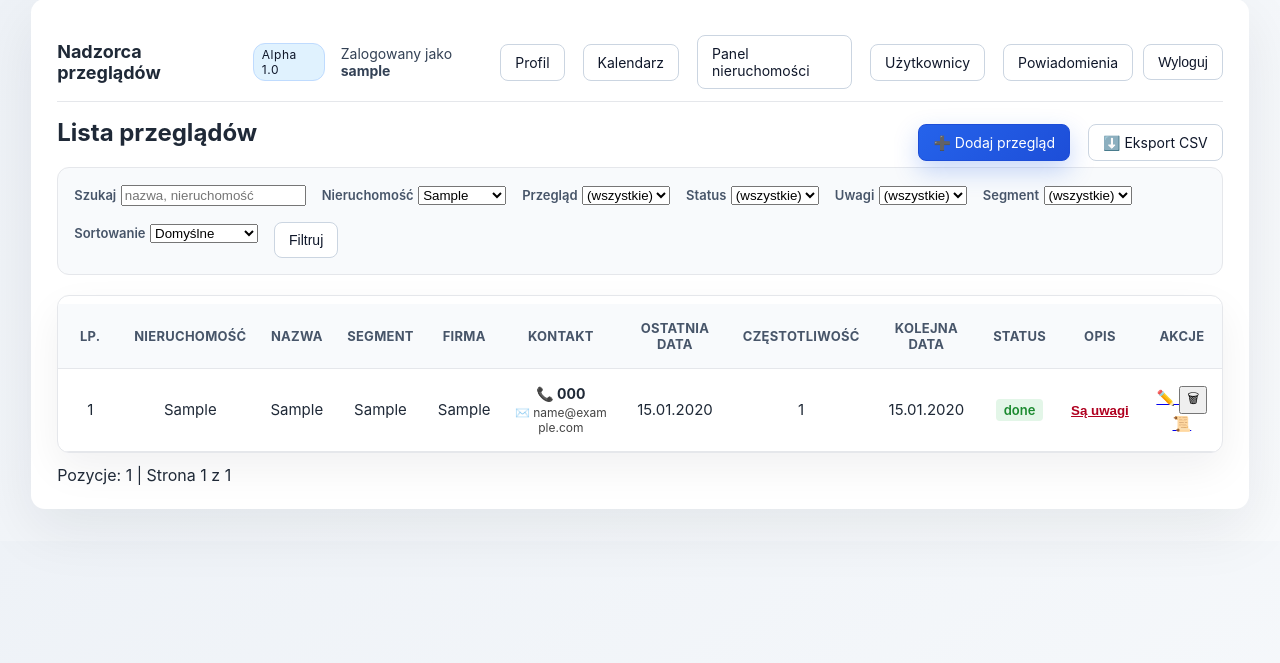
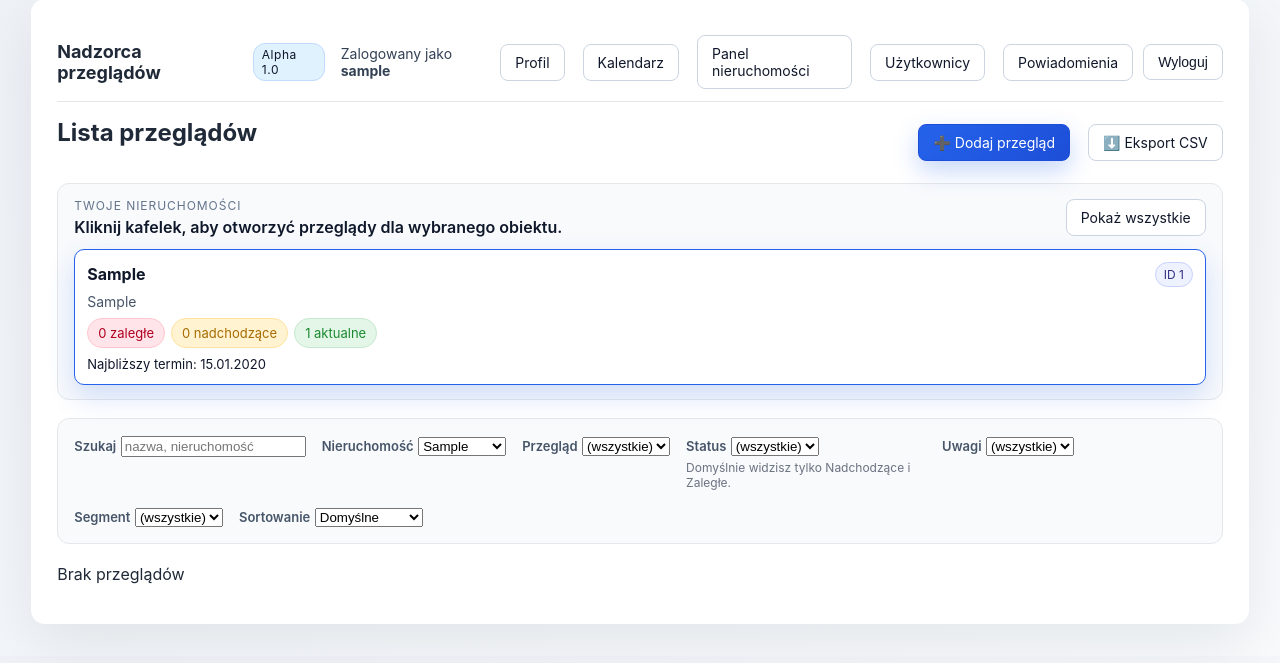
Before and after one commit to KamilWyjadlowski/przeglady_nadzorca, a Flask app: a page that uses templates/index.html in a window 1280 px wide. Shown: the part 21-684 px from the top of the page. Run offline with Flask 3, Linux system fonts and the light colour scheme; the visitor is signed in with stand-in values (Sample User, id 1); tables that the repository leaves empty hold one stand-in row (values such as "Sample post"); parts of the project's set-up code (start-up, migrations or seed data) failed here and were passed over.

Commit message:
zobaczymy

```diff
--- a/app.py
+++ b/app.py
@@ -682,6 +682,8 @@
     f_n = args.get("nieruchomosc", "").strip()
     f_name = args.get("nazwa", "").strip()
     f_status = args.get("status", "").strip()
+    status_param_present = "status" in args
+    default_statuses = {"Zaległy", "Nadchodzące"}
     f_uwagi = args.get("uwagi", "").strip()
     f_segment = args.get("segment", "").strip()
     f_q = args.get("q", "").strip().lower()
@@ -696,8 +698,12 @@
             ok = False
         if f_name and ins.get("nazwa") != f_name:
             ok = False
-        if f_status and ins.get("status") != f_status:
-            ok = False
+        if status_param_present:
+            if f_status and ins.get("status") != f_status:
+                ok = False
+        else:
+            if ins.get("status") not in default_statuses:
+                ok = False
         if f_uwagi == "tak" and opis.lower() in ("", "brak uwag"):
             ok = False
         if f_uwagi == "nie" and opis.lower() not in ("", "brak uwag"):
@@ -759,6 +765,66 @@
     return filtered
 
 
+def build_property_cards(inspections, args):
+    """Przygotowuje kafelki nieruchomości z licznikami statusów."""
+    current_property = args.get("nieruchomosc", "").strip()
+    base_args = args.to_dict()
+    base_args.pop("page", None)
+
+    cards_map: Dict[str, Dict] = {}
+    for ins in inspections:
+        prop = ins.get("nieruchomosc")
+        if not prop:
+            continue
+
+        entry = cards_map.setdefault(
+            prop,
+            {
+                "name": prop,
+                "segment": ins.get("segment") or "",
+                "property_id": ins.get("property_id") or "",
+                "overdue": 0,
+                "upcoming": 0,
+                "current": 0,
+                "total": 0,
+                "next_due": None,
+            },
+        )
+        status = ins.get("status")
+        if status == "Zaległy":
+            entry["overdue"] += 1
+        elif status == "Nadchodzące":
+            entry["upcoming"] += 1
+        elif status:
+            entry["current"] += 1
+        entry["total"] += 1
+
+        due_raw = ins.get("kolejna_data")
+        if due_raw:
+            try:
+                due_date = date.fromisoformat(due_raw)
+                if entry["next_due"] is None or due_date < entry["next_due"]:
+                    entry["next_due"] = due_date
+            except ValueError:
+                pass
+
+    cards: List[Dict] = []
+    for prop in sorted(cards_map.keys()):
+        data = cards_map[prop]
+        params = base_args.copy()
+        params["nieruchomosc"] = prop
+        next_label = data["next_due"].strftime("%d.%m.%Y") if data["next_due"] else ""
+        cards.append(
+            {
+                **data,
+                "link": url_for("index", **params),
+                "active": current_property == prop,
+                "next_due_label": next_label,
+            }
+        )
+    return cards
+
+
 @app.route("/")
 @login_required
 def index():
@@ -766,13 +832,6 @@
     inspections = load_inspections_for_user(db, g.user)
     filtered = filter_inspections(inspections, request.args)
 
-    f_n = request.args.get("nieruchomosc", "").strip()
-    f_name = request.args.get("nazwa", "").strip()
-    f_status = request.args.get("status", "").strip()
-    f_uwagi = request.args.get("uwagi", "").strip()
-    f_segment = request.args.get("segment", "").strip()
-    f_q = request.args.get("q", "").strip().lower()
-    sort_by = request.args.get("sort", "default")
     try:
         page = max(1, int(request.args.get("page", 1)))
     except ValueError:
@@ -783,6 +842,8 @@
     used_names = get_unique(inspections, "nazwa")
     used_status = get_unique(inspections, "status")
     used_segments = get_unique(inspections, "segment")
+    property_cards = build_property_cards(inspections, request.args)
+    status_default_applied = "status" not in request.args
 
     total = len(filtered)
     total_pages = max(1, ceil(total / per_page)) if total else 1
@@ -793,6 +854,11 @@
     page_items = filtered[start:end]
 
     args_dict = request.args.to_dict()
+    args_no_page = args_dict.copy()
+    args_no_page.pop("page", None)
+    clear_property_url = url_for(
+        "index", **{k: v for k, v in args_no_page.items() if k != "nieruchomosc"}
+    )
 
     def build_page_url(num):
         params = args_dict.copy()
@@ -810,6 +876,9 @@
         used_status=used_status,
         used_uwagi=["tak", "nie"],
         used_segments=used_segments,
+        property_cards=property_cards,
+        status_default_applied=status_default_applied,
+        clear_property_url=clear_property_url,
         page=page,
         total_pages=total_pages,
         prev_url=prev_url,
--- a/static/style.css
+++ b/static/style.css
@@ -142,6 +142,151 @@
   font-size: 13px;
   color: #475569;
 }
+
+.properties-section {
+  margin: 16px 0 18px;
+  padding: 14px 16px;
+  background: #f8fafc;
+  border: 1px solid #e5e7eb;
+  border-radius: 12px;
+}
+
+.properties-head {
+  display: flex;
+  justify-content: space-between;
+  align-items: center;
+  gap: 10px;
+  margin-bottom: 12px;
+}
+
+.properties-actions {
+  display: flex;
+  align-items: center;
+  gap: 8px;
+}
+
+.properties-title {
+  font-weight: 600;
+  color: #0f172a;
+  font-size: 16px;
+}
+
+.eyebrow {
+  text-transform: uppercase;
+  letter-spacing: 0.08em;
+  font-size: 12px;
+  color: #64748b;
+  margin-bottom: 4px;
+}
+
+.property-grid {
+  display: grid;
+  grid-template-columns: repeat(auto-fit, minmax(240px, 1fr));
+  gap: 12px;
+}
+
+.property-card {
+  display: block;
+  border: 1px solid #e2e8f0;
+  border-radius: 10px;
+  background: #ffffff;
+  padding: 12px;
+  text-decoration: none;
+  color: #0f172a;
+  box-shadow: 0 4px 14px rgba(15, 23, 42, 0.06);
+  transition: transform 0.12s ease, box-shadow 0.12s ease, border-color 0.12s ease;
+}
+
+.property-card:hover {
+  transform: translateY(-2px);
+  box-shadow: 0 10px 24px rgba(15, 23, 42, 0.12);
+}
+
+.property-card.is-active {
+  border-color: #2563eb;
+  box-shadow: 0 12px 28px rgba(37, 99, 235, 0.18);
+}
+
+.property-card-header {
+  display: flex;
+  align-items: center;
+  justify-content: space-between;
+  gap: 8px;
+  margin-bottom: 6px;
+}
+
+.property-card-name {
+  font-weight: 700;
+  font-size: 16px;
+}
+
+.property-card-segment {
+  color: #475569;
+  font-size: 14px;
+  margin-bottom: 8px;
+}
+
+.property-card-counts {
+  display: flex;
+  flex-wrap: wrap;
+  gap: 6px;
+  margin-bottom: 8px;
+}
+
+.property-card-next {
+  font-size: 13px;
+  color: #0f172a;
+}
+
+.property-chip {
+  padding: 4px 8px;
+  border-radius: 999px;
+  background: #eef2ff;
+  color: #312e81;
+  font-size: 12px;
+  border: 1px solid #c7d2fe;
+}
+
+.pill {
+  display: inline-block;
+  padding: 6px 10px;
+  border-radius: 999px;
+  font-size: 13px;
+  border: 1px solid transparent;
+}
+
+.pill-overdue {
+  background: #ffe5e9;
+  color: #b00020;
+  border-color: #ffc5ce;
+}
+
+.pill-upcoming {
+  background: #fff3d1;
+  color: #a86b00;
+  border-color: #ffe3a0;
+}
+
+.pill-current {
+  background: #e3f6e8;
+  color: #1b8a2f;
+  border-color: #c5e8cf;
+}
+
+.property-card.empty-card {
+  border-style: dashed;
+  text-align: center;
+  color: #6b7280;
+  box-shadow: none;
+}
+
+.filter-hint {
+  font-size: 12px;
+  color: #6b7280;
+  margin-top: 4px;
+  max-width: 240px;
+}
+
 
 .form {
   margin-top: 18px;
--- a/templates/index.html
+++ b/templates/index.html
@@ -41,6 +41,46 @@
             class="btn btn-ghost"
             >⬇️ Eksport CSV</a
           >
+        </div>
+      </div>
+
+      <div class="properties-section">
+        <div class="properties-head">
+          <div>
+            <div class="eyebrow">Twoje nieruchomości</div>
+            <div class="properties-title">Kliknij kafelek, aby otworzyć przeglądy dla wybranego obiektu.</div>
+          </div>
+          <div class="properties-actions">
+            {% if request.args.get('nieruchomosc') %}
+            <a href="{{ clear_property_url }}" class="btn btn-ghost">Pokaż wszystkie</a>
+            {% endif %}
+          </div>
+        </div>
+        <div class="property-grid">
+          {% for card in property_cards %}
+          <a href="{{ card.link }}" class="property-card {% if card.active %}is-active{% endif %}">
+            <div class="property-card-header">
+              <div class="property-card-name">{{ card.name }}</div>
+              {% if card.property_id %}
+              <span class="property-chip">ID {{ card.property_id }}</span>
+              {% endif %}
+            </div>
+            {% if card.segment %}
+            <div class="property-card-segment">{{ card.segment }}</div>
+            {% endif %}
+            <div class="property-card-counts">
+              <span class="pill pill-overdue">{{ card.overdue }} zaległe</span>
+              <span class="pill pill-upcoming">{{ card.upcoming }} nadchodzące</span>
+              <span class="pill pill-current">{{ card.current }} aktualne</span>
+            </div>
+            {% if card.next_due_label %}
+            <div class="property-card-next">Najbliższy termin: {{ card.next_due_label }}</div>
+            {% endif %}
+          </a>
+          {% endfor %}
+          {% if not property_cards %}
+          <div class="property-card empty-card">Brak nieruchomości do wyświetlenia</div>
+          {% endif %}
         </div>
       </div>
 
@@ -98,6 +138,9 @@
             </option>
             {% endfor %}
           </select>
+          {% if status_default_applied %}
+          <div class="filter-hint">Domyślnie widzisz tylko Nadchodzące i Zaległe.</div>
+          {% endif %}
         </div>
 
         <div>
@@ -136,10 +179,6 @@
             <option value="nazwa" {% if request.args.get('sort') == 'nazwa' %}selected{% endif %}>Nazwa</option>
             <option value="kolejna_data" {% if request.args.get('sort') == 'kolejna_data' %}selected{% endif %}>Kolejna data</option>
           </select>
-        </div>
-
-        <div>
-          <button type="submit" class="btn">Filtruj</button>
         </div>
       </form>
 
```
Also changed, not shown: 1 other file.
